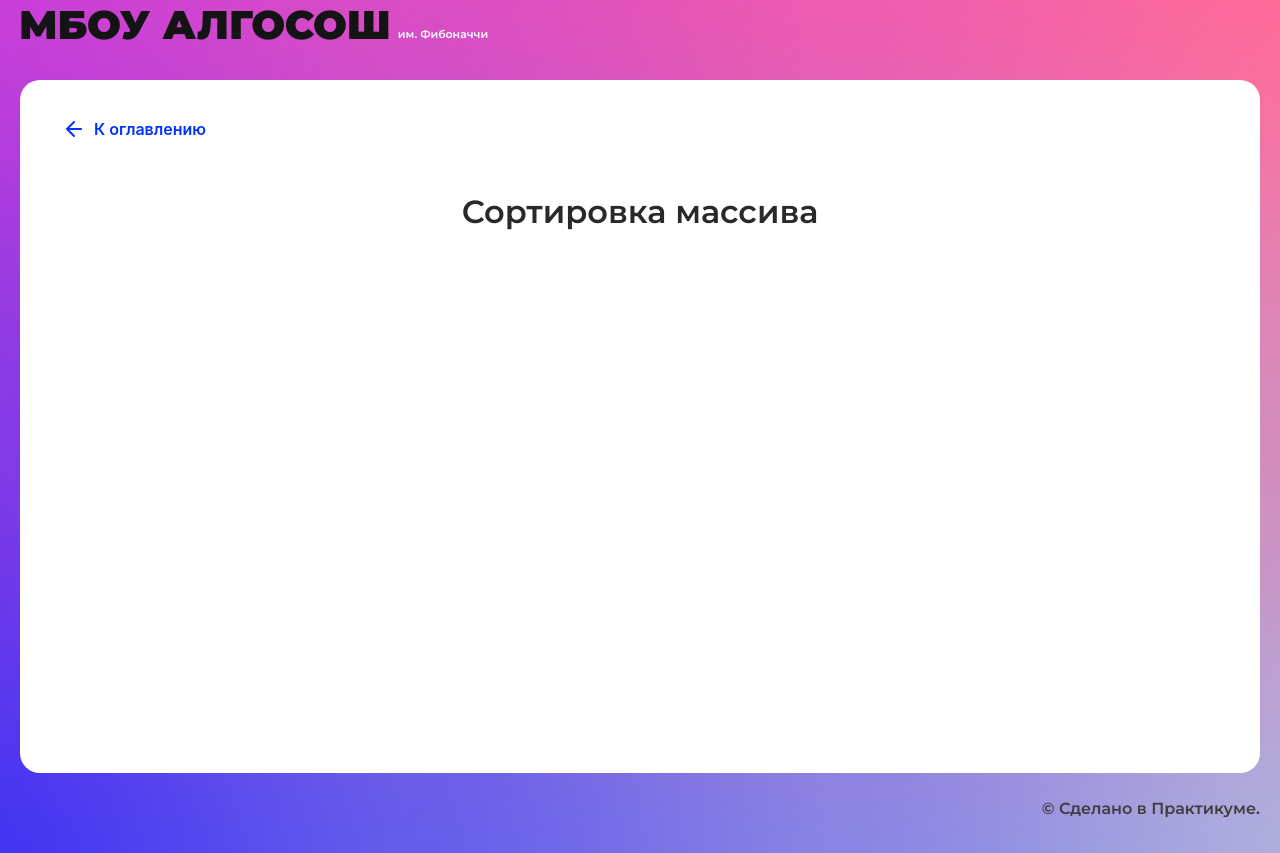
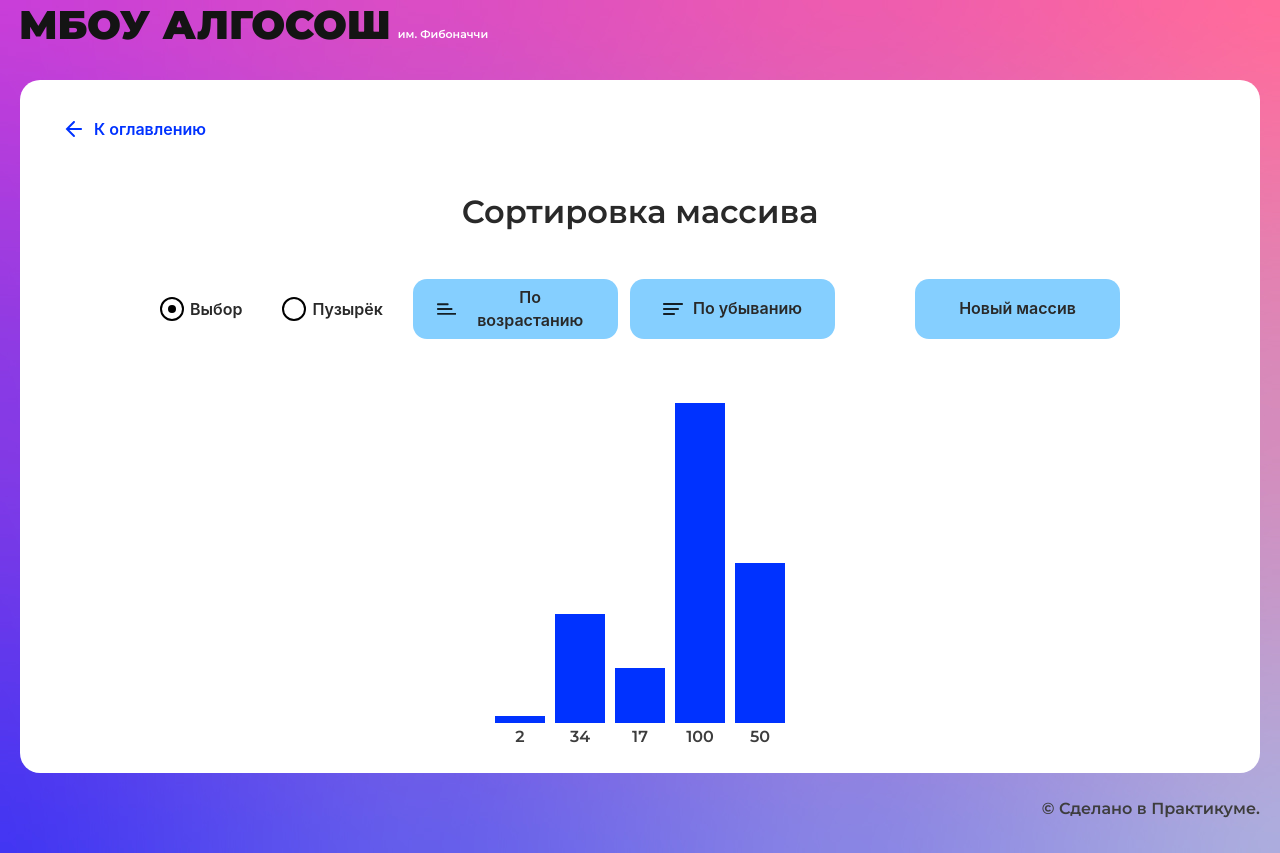
Before and after one commit to ruslanyar/algososh, a React (Create React App) app: page /sorting in a window 1280 px wide. Built offline with nearby package versions, Linux system fonts and the light colour scheme.

Commit message:
feat: add layout and styles for sorting-page

```diff
--- /dev/null
+++ b/src/components/sorting-page/sorting-page.module.css
@@ -0,0 +1,41 @@
+.container {
+  height: 75%;
+  display: flex;
+  flex-direction: column;
+  justify-content: space-between;
+  align-items: center;
+}
+
+.controls-wrapper {
+  display: flex;
+  justify-content: space-between;
+  width: 960px;
+  margin: 0 auto;
+}
+
+.input-container {
+  display: flex;
+  align-items: center;
+  column-gap: 40px;
+}
+
+.button-container {
+  display: flex;
+  flex-basis: 707px;
+  column-gap: 12px;
+}
+
+.button {
+  flex-basis: 205px;
+}
+
+.button:last-of-type {
+  margin-left: auto;
+}
+
+.columns-list {
+  display: flex;
+  justify-content: center;
+  align-items: flex-end;
+  column-gap: 10px;
+}
--- a/src/components/sorting-page/sorting-page.tsx
+++ b/src/components/sorting-page/sorting-page.tsx
@@ -1,10 +1,39 @@
-import React from "react";
-import { SolutionLayout } from "../ui/solution-layout/solution-layout";
+import React from 'react';
+
+import { Button } from '../ui/button/button';
+import { Column } from '../ui/column/column';
+import { RadioInput } from '../ui/radio-input/radio-input';
+import { SolutionLayout } from '../ui/solution-layout/solution-layout';
+
+import { Direction } from '../../types/direction';
+
+import styles from './sorting-page.module.css';
+
+const array = [2, 34, 17, 100, 50];
 
 export const SortingPage: React.FC = () => {
   return (
-    <SolutionLayout title="Сортировка массива">
-
+    <SolutionLayout title='Сортировка массива'>
+      <div className={styles.container}>
+        <div className={styles['controls-wrapper']}>
+          <div className={styles['input-container']}>
+            <RadioInput name='sort' label='Выбор' checked />
+            <RadioInput name='sort' label='Пузырёк' />
+          </div>
+          <div className={styles['button-container']}>
+            <Button sorting={Direction.Ascending} text='По возрастанию' extraClass={styles.button} />
+            <Button sorting={Direction.Descending} text='По убыванию' extraClass={styles.button} />
+            <Button text='Новый массив' extraClass={styles.button} />
+          </div>
+        </div>
+        <ul className={`${styles['columns-list']} list`}>
+          {array.map((el, idx) => (
+            <li key={idx}>
+              <Column index={el} />
+            </li>
+          ))}
+        </ul>
+      </div>
     </SolutionLayout>
   );
 };
--- a/src/components/ui/common.css
+++ b/src/components/ui/common.css
@@ -171,5 +171,6 @@ body {
 
 .list {
   list-style-type: none;
+  margin: 0;
   padding: 0;
 }
```
